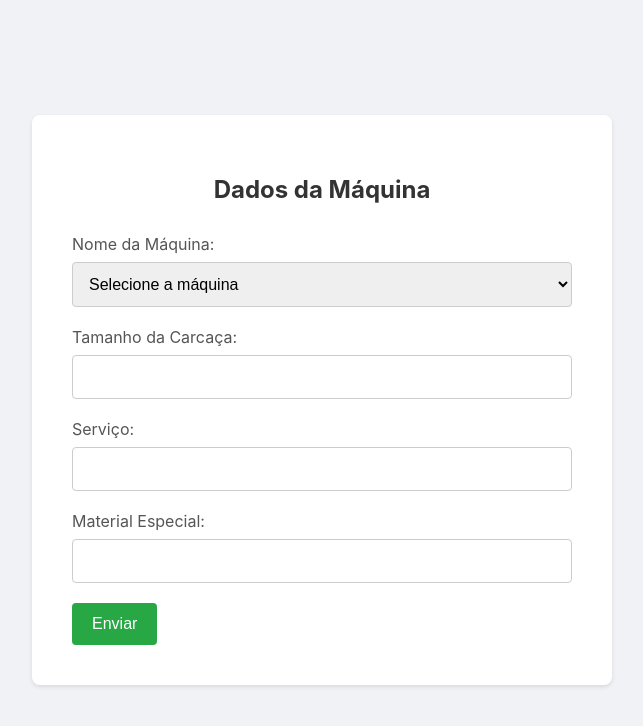
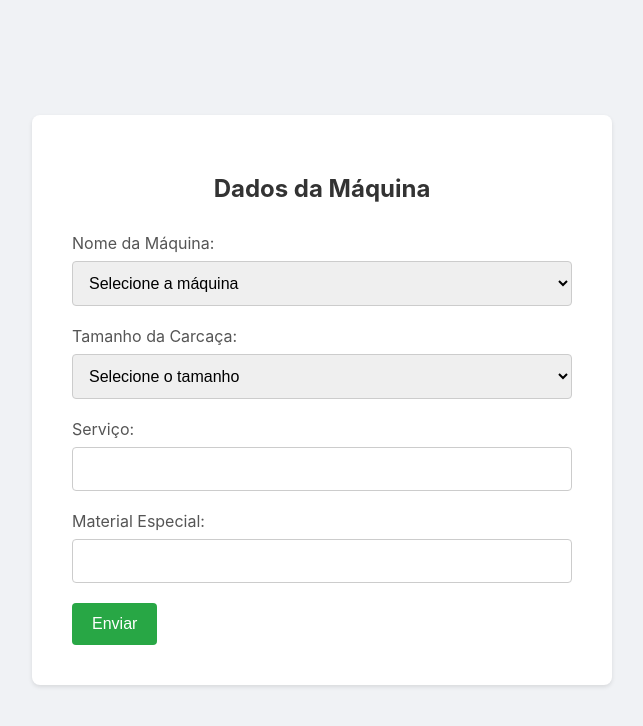
Before and after one commit to RA4Z/services-calculator, a React (Create React App) app: page / in a window 1280 px wide. Shown: the top 726 px of the page, without its empty margins (318-961 px from the left). Built offline with nearby package versions, Linux system fonts and the light colour scheme; the HTML template or start-up script is replaced by a standard one.

Commit message:
Criação de regra para tamanho da carcaça

```diff
--- a/src/App.tsx
+++ b/src/App.tsx
@@ -17,12 +17,14 @@ function App() {
   }, [])
 
   useEffect(() => {
-    console.log(data)
-  }, [data])
+    console.log(formData)
+  }, [formData])
 
   const handleChange = (event: any) => {
     const { name, value } = event.target;
-    setData(Database.filter(item => value === item.Details)[0]);
+    if (value !== data?.Details && name === 'nomeMaquina') {
+      setData(Database.filter(item => value === item.Details)[0]);
+    }
     setFormData({ ...formData, [name]: value });
   };
 
@@ -60,13 +62,19 @@ function App() {
           <label htmlFor="tamanhoMaquina" className="form__label">
             Tamanho da Carcaça:
           </label>
-          <input
-            type="text"
+          <select
             id="tamanhoMaquina"
             name="tamanhoMaquina"
             value={formData.tamanhoMaquina}
             onChange={handleChange}
-            className="form__input" />
+            className="form__input" >
+            <option value="">Selecione o tamanho</option>
+            {data !== undefined && data.Columns.map((column: any, index: any) => (
+              <option key={index} value={column}>
+                {column}
+              </option>
+            ))}
+          </select>
         </div>
 
         <div className="form__group">
--- a/src/database/data.json
+++ b/src/database/data.json
@@ -2,7 +2,6 @@
     {
         "Details": "M GAIOLA",
         "Columns": [
-            "Serviço",
             "280/315/400/450",
             "500/560/630/710/800",
             "900/1000/1120"
@@ -67,7 +66,6 @@
     {
         "Details": "M ANÉIS",
         "Columns": [
-            "Serviço",
             "280/315/355/400/450",
             "500/560/630/710/800",
             "900/1000/1120"
@@ -132,7 +130,6 @@
     {
         "Details": "S",
         "Columns": [
-            "Serviço",
             "560/630/710/800 liso ",
             "900/1000/1120/1250 liso ",
             "1120/1250 4p",
@@ -225,7 +222,6 @@
     {
         "Details": "CC",
         "Columns": [
-            "Serviço",
             "160 até 355",
             "400/450/500",
             "560/630/710/800"
@@ -284,7 +280,6 @@
     {
         "Details": "H",
         "Columns": [
-            "Serviço",
             "H 450 500",
             "H  560 630 710"
         ],
```
